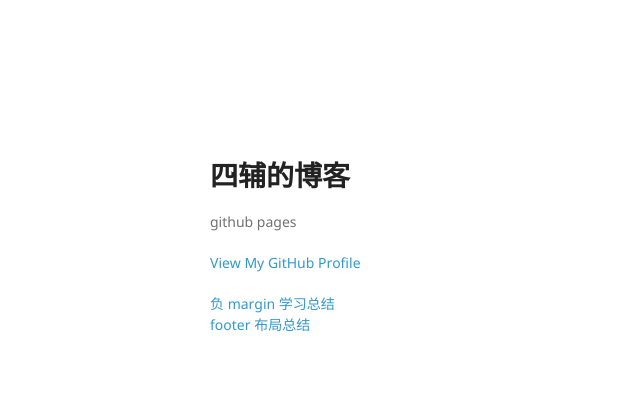
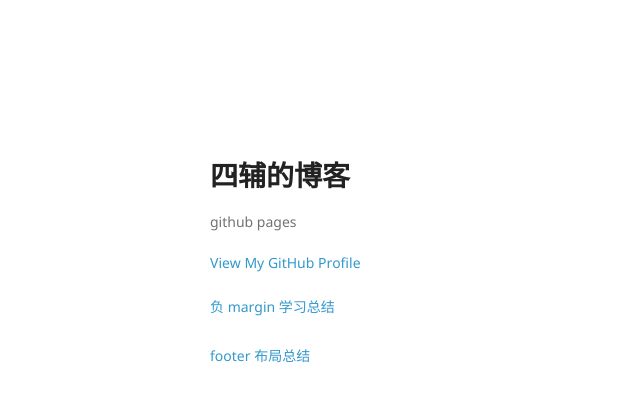
Before and after one commit to SFmonkey/sfmonkey.github.com, a Jekyll site: the page built from index.html, in a window 1280 px wide. Shown: the top 402 px of the page, without its empty margins (0-640 px from the left). Built offline with Jekyll 4.4.1, drawn with Linux system fonts in a browser that asks for light colours; Markdown is read by kramdown in place of the engine named in the settings; comment, search, counter and statistics services are not loaded.

Commit message:
fix indexbug2

```diff
--- a/stylesheets/styles.css
+++ b/stylesheets/styles.css
@@ -61,6 +61,13 @@ h3, h4, h5, h6 {
 }
 
 a {
+  color:#39c;
+  text-decoration:none;
+}
+
+section a {
+  display: block;
+  line-height: 200%;
   color:#39c;
   text-decoration:none;
 }
```
